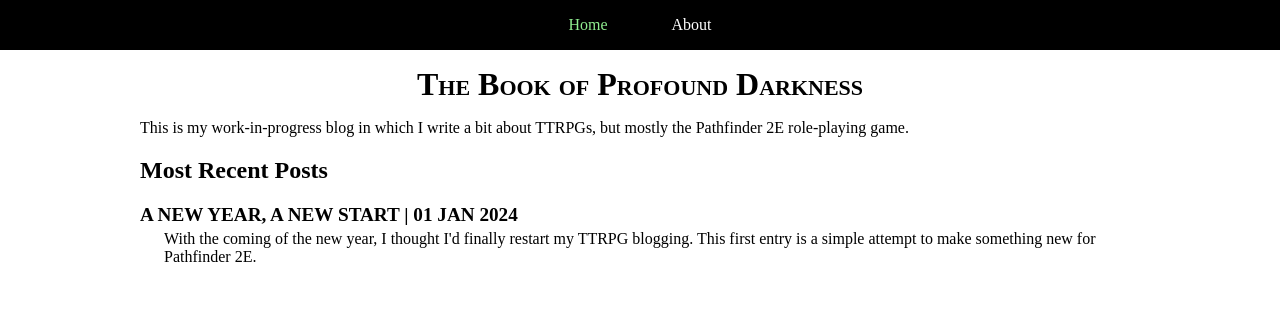
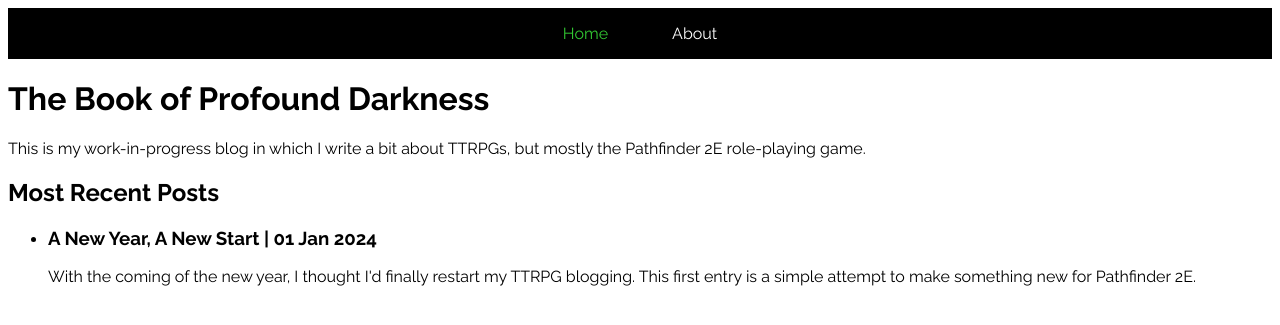
Before and after one commit to profounddark/pathfinder-blog, a Jekyll site: the page built from index.html, in a window 1280 px wide. Shown: the top 325 px of the page. Built offline with Jekyll 4.4.1, drawn with Linux system fonts in a browser that asks for light colours.

Commit message:
add font, initial style

```diff
--- /dev/null
+++ b/assets/css/fonts-and-colors.css
@@ -0,0 +1,30 @@
+/* Colors for the website */
+
+:root {
+    --main-bg-color: white;
+    --main-text-color: black;
+
+    --navbar-bg-color: black;
+    --navbar-text-color: white;
+    --navbar-current-text-color: rgb(50, 200, 50);
+
+    @media (prefers-color-scheme: dark) {
+        --main-text-color: white;
+        --main-bg-color: rgb(33,33,33);
+
+        --navbar-bg-color: white;
+        --navbar-text-color: rgb(33, 33, 33);
+    }
+}
+
+/*          || Custom Fonts             */
+
+@font-face {
+    font-family: "Raleway";
+    src: url("../fonts/Raleway-VariableFont_wght.ttf");
+}
+
+@font-face {
+    font-family: "Pathfinder-Font";
+    src: url("../fonts/Pathfinder2eActions.ttf");
+}
--- a/assets/css/site.css
+++ b/assets/css/site.css
@@ -1,21 +1,22 @@
+@import url(./fonts-and-colors.css);
+
+/*          || Main Settings             */
 body {
-    margin: 0;
+    background-color: var(--main-bg-color);
+    color: var(--main-text-color);
+    font-family: "Raleway", Arial, Helvetica, sans-serif;
 }
 
-h1 {
-    font-variant: small-caps;
-    margin: 1rem 0 0 0;
+a {
+    color: var(--main-text-color);
+    text-decoration: none;
 }
 
-subtitle {
-    display: block;
-    margin: 0 0 1rem 0;
-    text-align: center;
-    text-transform: uppercase;
-}
+/*          || Navigation Menu          */
+
 
 nav {
-    background-color: black;
+    background-color: var(--navbar-bg-color);
     padding: 0rem;
     margin: 0rem;
     display: flex;
@@ -26,68 +27,18 @@ nav {
 
 nav a {
     padding: 1rem 2rem;
-    color: white;
+    color: var(--navbar-text-color);
+}
+
+nav a.current {
+    color: var(--navbar-current-text-color);
 }
 
 nav a:hover {
-    background-color: white;
-    color: black;
+    background-color: var(--navbar-text-color);
+    color: var(--navbar-bg-color);
 }
 
-.current {
-    color: lightgreen;
+nav a.current:hover {
+    background-color: var(--navbar-current-text-color);
 }
-
-.current:hover {
-    background-color: lightgreen;
-    color: black;
-}
-
-ul {
-    list-style-type: disc;
-    list-style-position: inside;
-    padding: 0;
-}
-
-
-.mainframe {
-    max-width: 1000px;
-    margin: 0 auto 2.5rem auto;
-    padding: 0 1.0rem;
-}
-
-.mainframe a {
-    color: black;
-}
-
-.mainframe a:hover {
-    color: lightgreen;
-    background-color: black;
-}
-
-.post-summary h3 {
-    font-size: 1.2rem;
-    margin: .5rem 0 0 0;
-    text-transform: uppercase;
-}
-
-
-.post-summary p {
-    margin: .25rem .25rem .5rem 1.5rem;
-}
-
-a {
-    text-decoration: none;
-}
-
-h1 {
-    text-align: center;
-}
-
-.post-list {
-    list-style-type: none;
-}
-
-blockquote {
-    font-family: 'Courier New', Courier, monospace;
-}
```
Also changed, not shown: assets/css/site-old.css (added, +93 -0 lines), Gemfile.lock, assets/css/light-scheme.css (deleted), assets/fonts/Raleway-VariableFont_wght.ttf (added).
